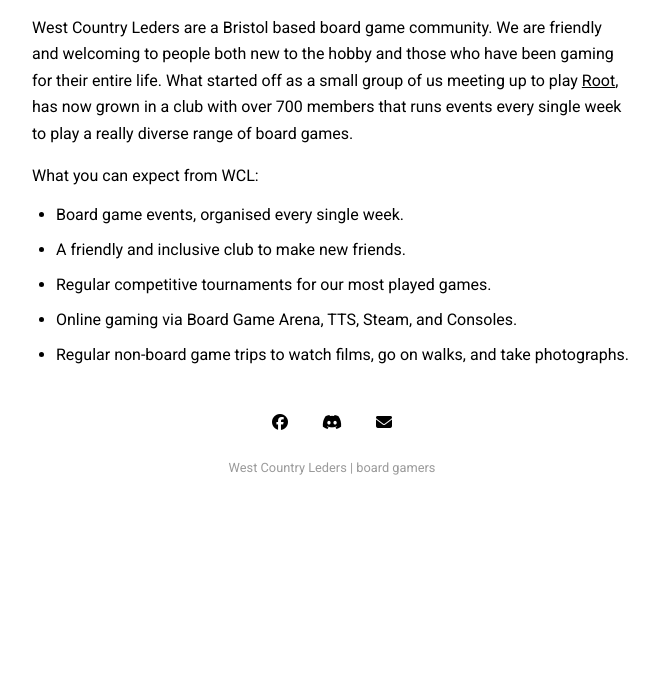
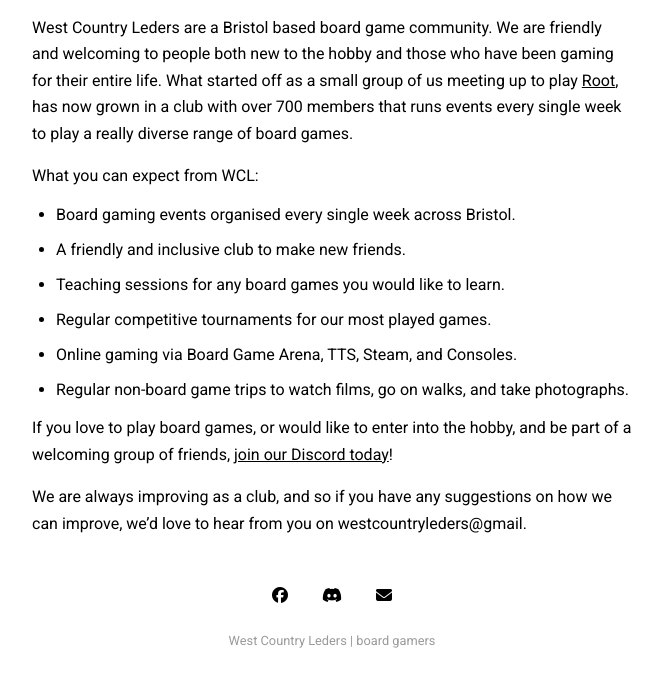
Before and after one commit to ChilledEther/west-country-leders-new, a Jekyll site: the page built from pages/about.md, in a window 1280 px wide and 1168 px high. Shown: the part 489-1168 px from the top of the window, without its empty margins (308-970 px from the left). Built offline with Jekyll 4.4.1, drawn with Linux system fonts in a browser that asks for light colours.

Commit message:
Update about.md

```diff
--- a/pages/about.md
+++ b/pages/about.md
@@ -12,8 +12,13 @@ West Country Leders are a Bristol based board game community. We are friendly an
 What started off as a small group of us meeting up to play [Root](https://boardgamegeek.com/boardgame/237182/root), has now grown in a club with over 700 members that runs events every single week to play a really diverse range of board games.
 
 What you can expect from WCL:
-- Board game events, organised every single week.
+- Board gaming events organised every single week across Bristol.
 - A friendly and inclusive club to make new friends.
+- Teaching sessions for any board games you would like to learn.
 - Regular competitive tournaments for our most played games.
 - Online gaming via Board Game Arena, TTS, Steam, and Consoles.
 - Regular non-board game trips to watch films, go on walks, and take photographs.
+
+If you love to play board games, or would like to enter into the hobby, and be part of a welcoming group of friends, [join our Discord today](https://discord.gg/JuuxmmbgG7)!
+
+We are always improving as a club, and so if you have any suggestions on how we can improve, we’d love to hear from you on westcountryleders@gmail.
```
